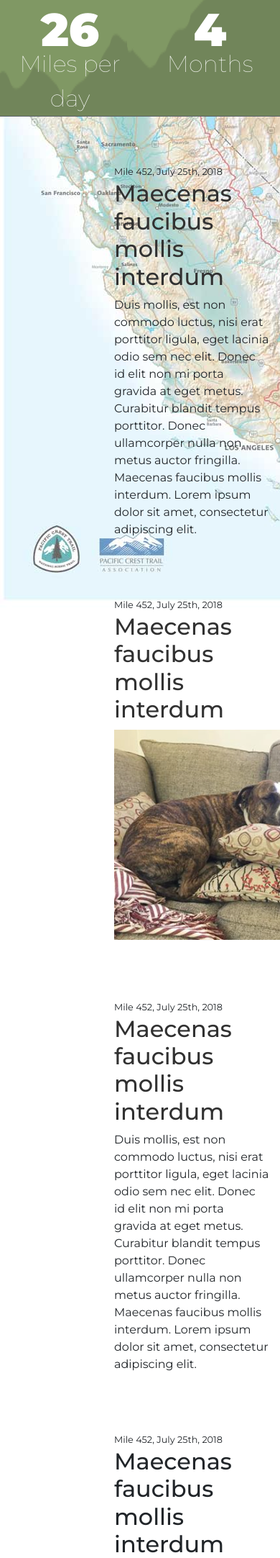
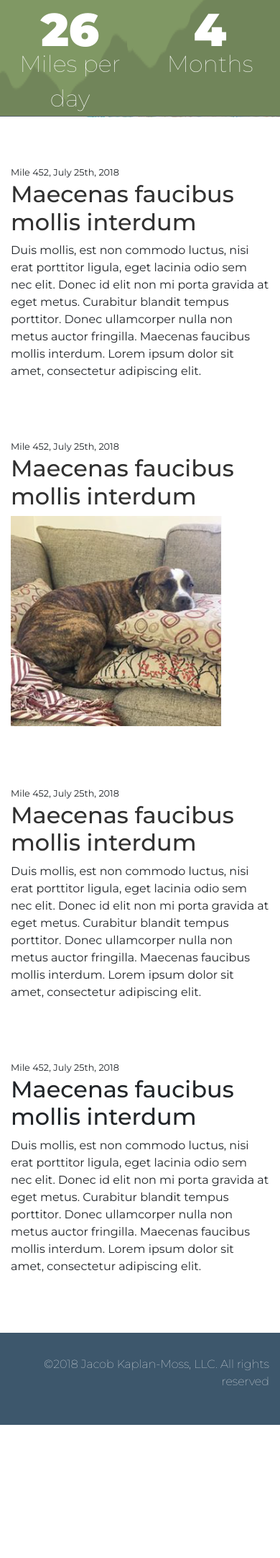
Before and after one commit to jacobian/pct, a Django app: template pct/templates/index.html in a window 390 px wide; the page is wider, and only the part inside the window is pictured. Shown: the part 756-2921 px from the top of that part at 72% size. After the commit the page ends 2736 px from the top of that part, so only its background shows below. Run offline with Django 3.2, Linux system fonts and the light colour scheme; the template is opened without the code that fills it, so the values that code supplies are empty.

Commit message:
make map part of content area
Map takes up 50% of content area and is responsive so it hides on mobile screens.

```diff
--- a/pct/templates/index.html
+++ b/pct/templates/index.html
@@ -61,7 +61,12 @@
         </div>
     </section>
 
-    <section class="container articles">
+    <section class="container">
+        <div class="row">
+            <div class="col-md-6 map-container">
+
+            </div>
+            <div class="col-md-6 article-container">
                 <article>
                     <small>Mile 452, July 25th, 2018</small>
                     <h2><a href="">Maecenas faucibus mollis interdum</a></h2>
@@ -88,20 +93,8 @@
                         Curabitur blandit tempus porttitor. Donec ullamcorper nulla non metus auctor fringilla. Maecenas faucibus mollis interdum.
                         Lorem ipsum dolor sit amet, consectetur adipiscing elit.</p>
                 </article>
-        <article>
-            <small>Mile 452, July 25th, 2018</small>
-            <h2>Maecenas faucibus mollis interdum</h2>
-            <p>Duis mollis, est non commodo luctus, nisi erat porttitor ligula, eget lacinia odio sem nec elit. Donec id elit non mi porta gravida at eget metus.
-                Curabitur blandit tempus porttitor. Donec ullamcorper nulla non metus auctor fringilla. Maecenas faucibus mollis interdum.
-                Lorem ipsum dolor sit amet, consectetur adipiscing elit.</p>
-        </article>
-        <article>
-            <small>Mile 452, July 25th, 2018</small>
-            <h2>Maecenas faucibus mollis interdum</h2>
-            <p>Duis mollis, est non commodo luctus, nisi erat porttitor ligula, eget lacinia odio sem nec elit. Donec id elit non mi porta gravida at eget metus.
-                Curabitur blandit tempus porttitor. Donec ullamcorper nulla non metus auctor fringilla. Maecenas faucibus mollis interdum.
-                Lorem ipsum dolor sit amet, consectetur adipiscing elit.</p>
-        </article>
+            </div>
+        </div>
     </section>
 
     <footer>
--- a/static/css/main.css
+++ b/static/css/main.css
@@ -3,10 +3,6 @@
 body {
     font-family: 'Montserrat', sans-serif;
     font-weight: 400;
-    background-image: url('../images/map.jpg');
-    background-repeat: no-repeat;
-
-    background-attachment: fixed;
 }
 
 a, a:link, a:hover {
@@ -75,14 +71,17 @@ header a:hover {
     margin-top: -0.8rem;
 }
 
-.articles {
-    margin-top: 4rem;
-    margin-bottom: 4rem;
+article {
+    margin-bottom: 5rem;
 }
 
-article {
-    margin-left: 40%;
-    margin-bottom: 5rem;
+.map-container {
+    background-image: url('../images/map.jpg');
+    background-repeat: no-repeat;
+}
+
+.article-container {
+    margin-top: 4rem;
 }
 
 footer {
@@ -94,6 +93,6 @@ footer {
 }
 
 .copyright {
-    font-size: 1em;
+    font-size: 1rem;
     font-weight: 100;
 }
```
Also changed, not shown: static/images/map.jpg. Lines whose indentation alone changed are shown as unchanged.
